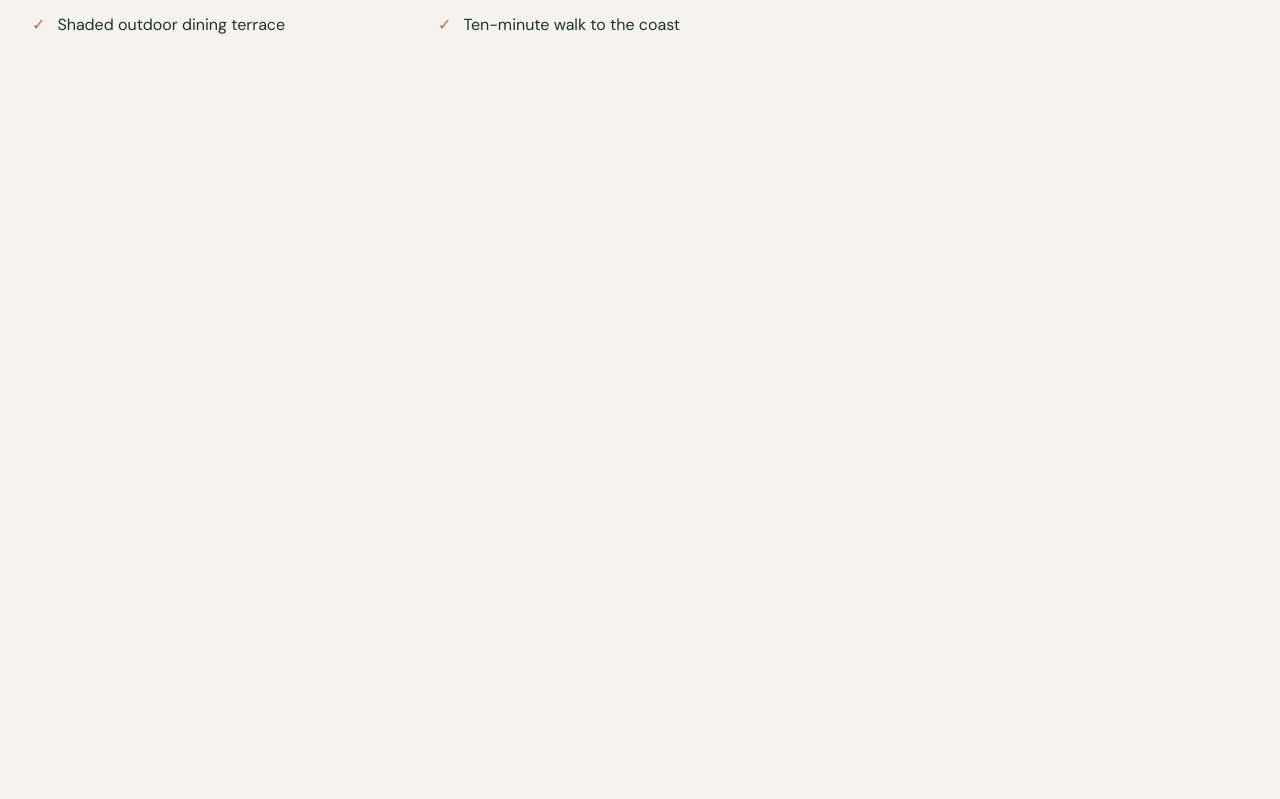
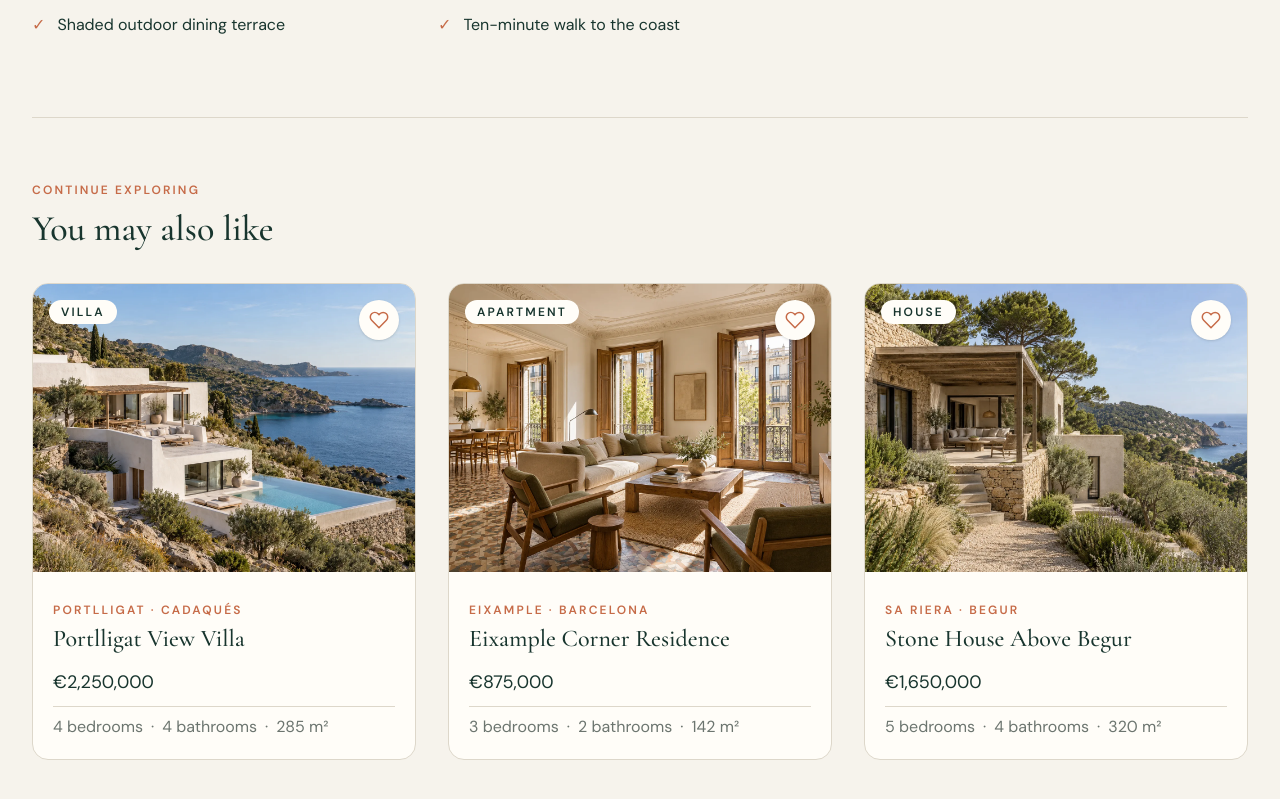
Before and after one commit to AndyBeable/casa-clara, a Next.js app: page /properties/casa-llum-sitges in a window 1280 px wide. Shown: the part 1241-2040 px from the top of the page. Before the commit the page ends 1326 px from the top, so only its background shows below. Built offline with nearby package versions, Linux system fonts and the light colour scheme.

Commit message:
feat: add related property recommendations

```diff
--- a/app/properties/[slug]/page.tsx
+++ b/app/properties/[slug]/page.tsx
@@ -3,6 +3,7 @@ import Link from "next/link";
 import type { Metadata } from "next";
 import { notFound } from "next/navigation";
 import SavePropertyButton from "@/components/SavePropertyButton/SavePropertyButton";
+import RelatedProperties from "@/components/RelatedProperties/RelatedProperties";
 
 import { getPropertyBySlug, properties } from "@/data/properties";
 
@@ -40,6 +41,25 @@ export default async function PropertyPage({
   if (!property) {
     notFound();
   }
+
+  const sameTypeProperties = properties.filter((candidateProperty) => {
+    return (
+      candidateProperty.id !== property.id &&
+      candidateProperty.propertyType === property.propertyType
+    );
+  });
+
+  const otherProperties = properties.filter((candidateProperty) => {
+    return (
+      candidateProperty.id !== property.id &&
+      candidateProperty.propertyType !== property.propertyType
+    );
+  });
+
+  const relatedProperties = [...sameTypeProperties, ...otherProperties].slice(
+    0,
+    3,
+  );
 
   const propertyLocation = `${property.location.area}, ${property.location.city}`;
 
@@ -159,6 +179,7 @@ export default async function PropertyPage({
             </p>
           </aside>
         </div>
+        <RelatedProperties properties={relatedProperties} />
       </div>
     </main>
   );
--- /dev/null
+++ b/components/RelatedProperties/RelatedProperties.tsx
@@ -0,0 +1,32 @@
+import type { Property } from "@/types/property";
+import PropertyGrid from "../PropertyGrid/PropertyGrid";
+
+type RelatedPropertiesProps = {
+  properties: Property[];
+};
+
+export default function RelatedProperties({
+  properties,
+}: RelatedPropertiesProps) {
+  return (
+    <section
+      aria-labelledby="related-properties-heading"
+      className="mt-16 border-t border-border pt-12 sm:mt-20 sm:pt-16"
+    >
+      <header className="mb-8 max-w-2xl">
+        <p className="text-xs font-semibold tracking-[0.18em] text-accent uppercase">
+          Continue exploring
+        </p>
+
+        <h2
+          id="related-properties-heading"
+          className="mt-2 font-display text-3xl leading-tight font-medium sm:text-4xl"
+        >
+          You may also like
+        </h2>
+      </header>
+
+      <PropertyGrid properties={properties} />
+    </section>
+  );
+}
```
